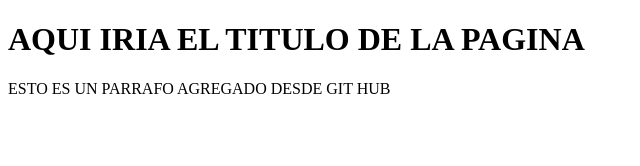
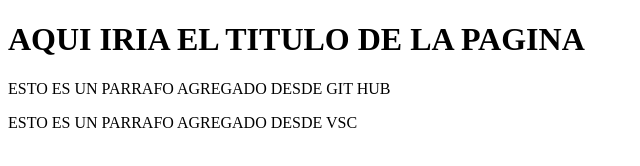
Before and after one commit to pabloabal10/Practicas, a plain HTML site: page index.html in a window 1280 px wide. Shown: the whole page, without its empty margins (0-640 px from the left). Drawn offline with Linux system fonts and the light colour scheme.

Commit message:
Agrego parrafo

```diff
--- a/index.html
+++ b/index.html
@@ -9,5 +9,6 @@
 <body>
     <h1>AQUI IRIA EL TITULO DE LA PAGINA</h1>
     <p>ESTO ES UN PARRAFO AGREGADO DESDE GIT HUB</p>
+    <p>ESTO ES UN PARRAFO AGREGADO DESDE VSC</p>
 </body>
 </html>
```
